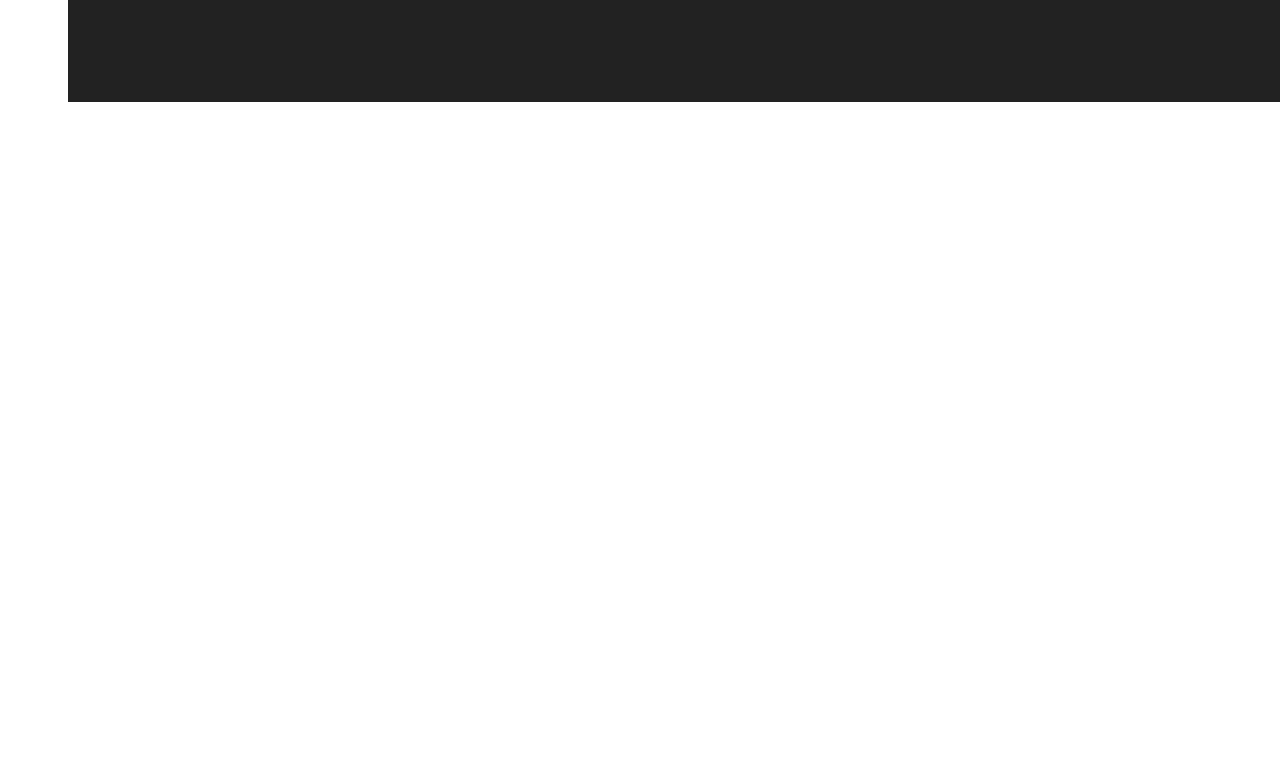
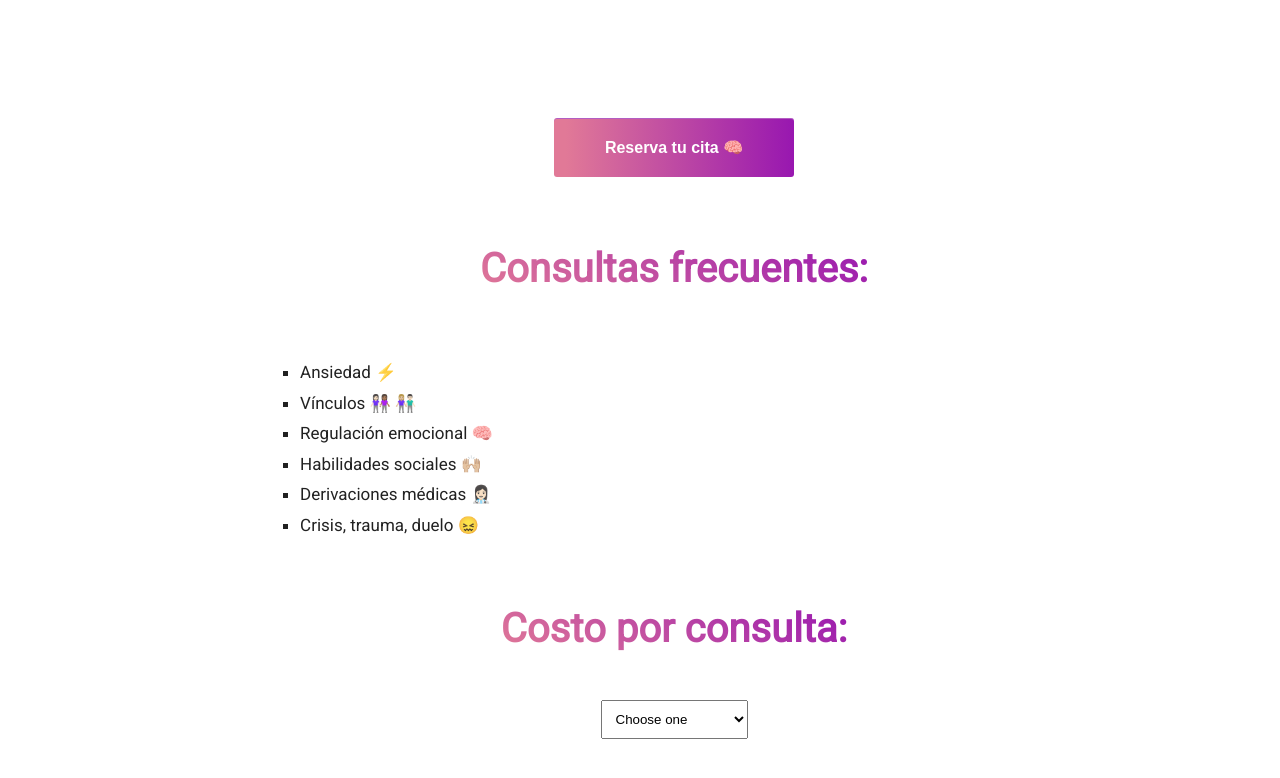
Before and after one commit to AlexEMartin/psicoweb, a React (Create React App) app: page /services in a window 1280 px wide. Shown: the part 1529-2307 px from the top of the page. Before the commit the page ends 1631 px from the top, so only its background shows below. Built offline with nearby package versions, Linux system fonts and the light colour scheme.

Commit message:
Precio consulta

```diff
--- a/src/components/Home.scss
+++ b/src/components/Home.scss
@@ -45,6 +45,7 @@
   text-decoration: none;
   margin-top: 20px;
   margin-bottom: 20px;
+  border-radius: 3px;
 
   &:hover {
     background: linear-gradient(to left, #e17997 5%, #9817b0 100%);
--- a/src/components/Services.scss
+++ b/src/components/Services.scss
@@ -29,9 +29,17 @@
         align-items: center;
 
         .sticker {
-          width: 30%;
+          width: 40%;
           margin-top: 40px;
           padding: 20px;
         }
     }
+
+    .button {
+        @include buttons;
+        width: 240px;
+        margin-top: 100px;
+        padding: 20px;
+        font-size: 16px;
+    }
 }
--- a/src/components/Services.tsx
+++ b/src/components/Services.tsx
@@ -7,6 +7,7 @@ import { SideBar } from "./sidebar/SideBar";
 import dx from '../images/dx.png';
 import paciente1 from '../images/paciente-mujer.png';
 import paciente2 from '../images/paciente-hombre.png';
+import Price from './price/Price';
 
 
 const Services = () => {
@@ -44,6 +45,17 @@ const Services = () => {
           <img className='sticker' src={paciente1} alt='paciente-mujer' />
           <img className='sticker' src={paciente2} alt='paciente-hombre' />
         </div>
+        <button className='button' data-aos='zoom-in'>Reserva tu cita 🧠</button>
+        <h1 className='home-title' data-aos='fade-left'>Consultas frecuentes:</h1>
+        <ul className='home-p1' data-aos='fade-left'>
+          <li className='list'>Ansiedad ⚡️</li>
+          <li className='list'>Vínculos 👩🏻‍🤝‍👩🏾 👩🏼‍🤝‍👨🏻</li>
+          <li className='list'>Regulación emocional 🧠</li>
+          <li className='list'>Habilidades sociales 🙌🏼</li>
+          <li className='list'>Derivaciones médicas 👩🏻‍⚕️</li>
+          <li className='list'>Crisis, trauma, duelo 😖</li>
+        </ul>
+        <Price />
         <Footer />
     </div>
   )
--- /dev/null
+++ b/src/components/price/Price.scss
@@ -0,0 +1,13 @@
+@import '../Home.scss';
+
+.price-container {
+    @include defaultValues;
+    margin-bottom: 150px;
+    margin-left: 0px;
+    text-align: center;
+
+
+    .select {
+        padding: 10px;
+    }
+}
--- /dev/null
+++ b/src/components/price/Price.tsx
@@ -0,0 +1,32 @@
+import React, { useState } from "react";
+import "./Price.scss";
+
+const Price = () => {
+  const [selectedOption, setSelectedOption] = useState<String>();
+
+  // This function is triggered when the select changes
+  const selectChange = (event: React.ChangeEvent<HTMLSelectElement>) => {
+    const value = event.target.value;
+    setSelectedOption(value);
+  };
+
+
+  return (
+    <div className='price-container' data-aos='fade-left'>
+      <h1 className='home-title'>Costo por consulta: </h1>
+      <div>
+        <select onChange={selectChange} className='select'>
+          <option>
+            Choose one
+          </option>
+          <option value="2500 AR$ 🇦🇷">Pesos Argentinos</option>
+          <option value="40 U$D 🇺🇸">Dólares</option>
+          <option value="40 EUR 🇪🇺">Euros</option>
+        </select>
+        {selectedOption && <h2>{selectedOption}</h2>}
+      </div>
+    </div>
+  );
+};
+
+export default Price;
```
